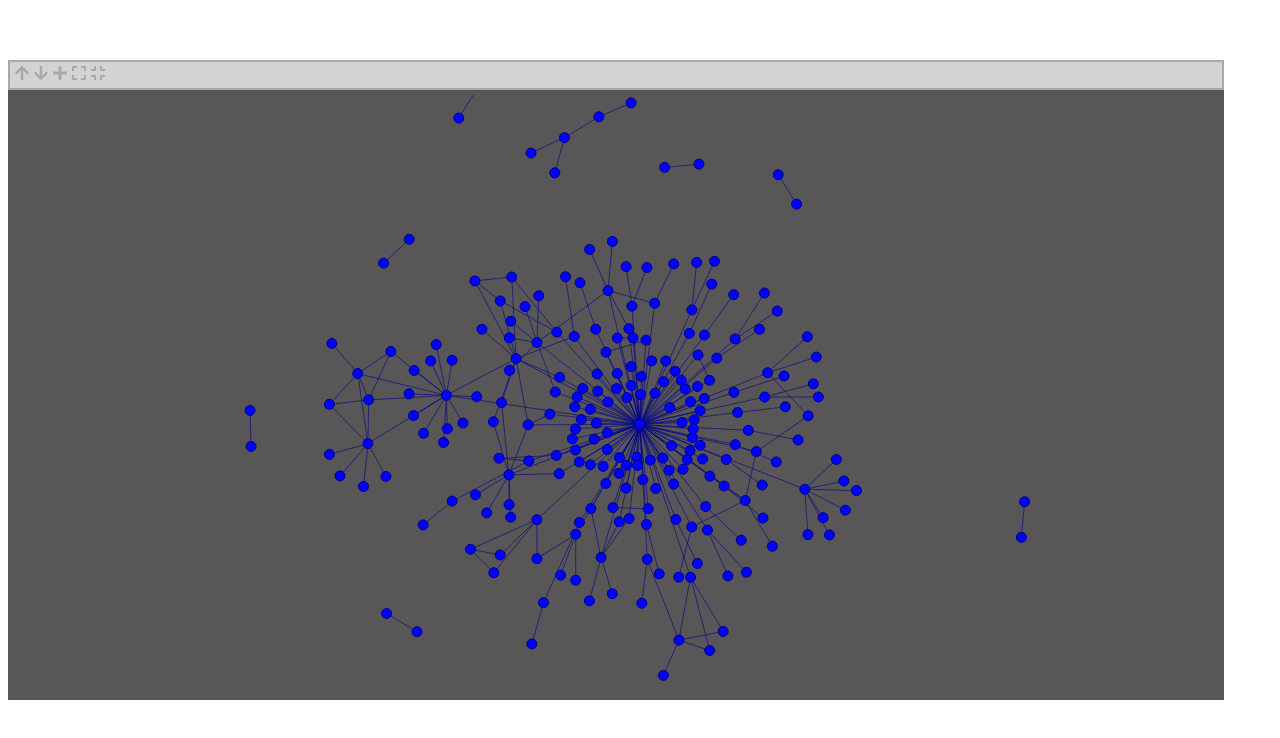
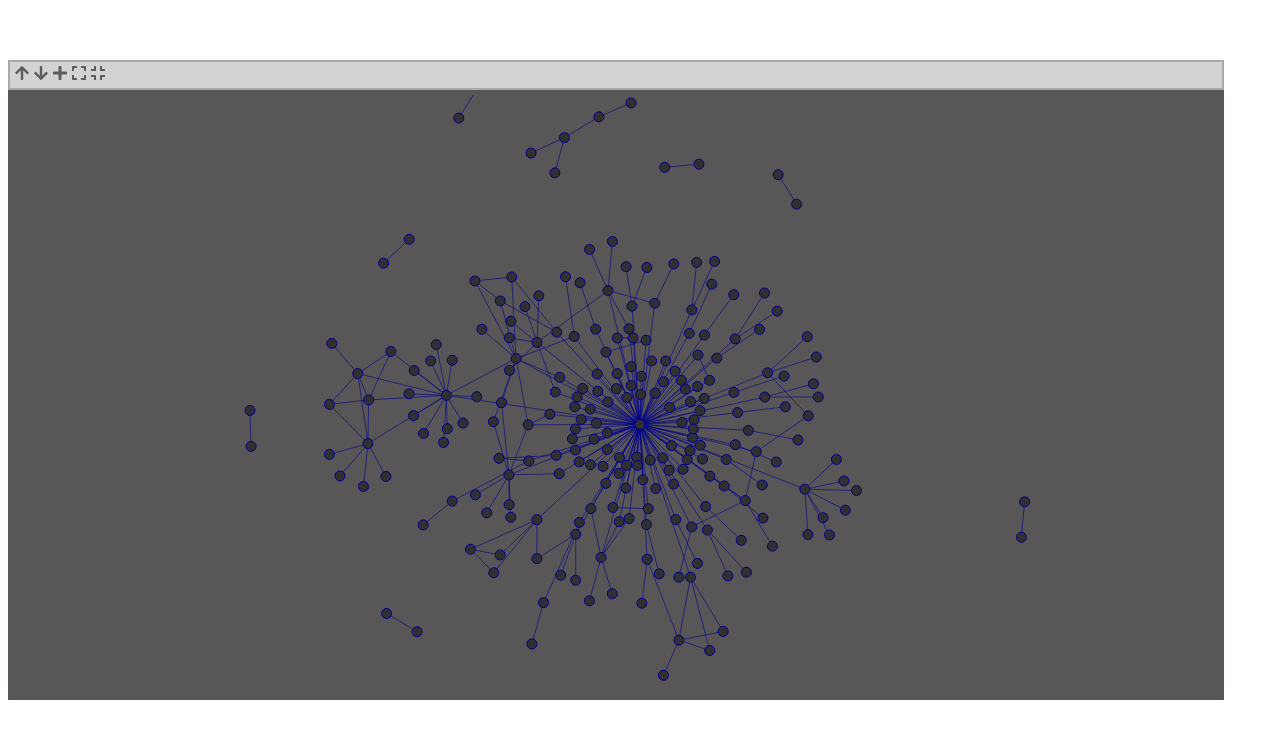
Before and after one commit to jhellier/vforce, a Vue app: page / in a window 1280 px wide. Shown: the top 738 px of the page. Built offline with nearby package versions, Linux system fonts and the light colour scheme.

Commit message:
New branch

```diff
--- a/src/components/VForce.vue
+++ b/src/components/VForce.vue
@@ -3,27 +3,27 @@
     <div id="controlBar">
           <div class="toggleElement">
             <span id="increaseStrength" @click="increaseStrength"  title="Click to increase strength">
-                <font-awesome-icon :icon="['fas','arrow-up']" transform="down-3" class="iconStyle" style="color: darkgrey"/>
+                <font-awesome-icon :icon="['fas','arrow-up']" transform="down-3" class="iconStyle" style="color: #5f5c5c"/>
             </span>
           </div>
           <div class="toggleElement">
             <span id="descreaseStrength" @click="decreaseStrength"  title="Click to decrease strength">
-                <font-awesome-icon :icon="['fas','arrow-down']" transform="down-3" class="iconStyle" style="color: darkgrey"/>
+                <font-awesome-icon :icon="['fas','arrow-down']" transform="down-3" class="iconStyle" style="color: #5f5c5c"/>
             </span>
           </div>
           <div class="toggleElement">
             <span id="addNode" @click="addNode"  title="Click to add node">
-                <font-awesome-icon :icon="['fas','plus']" transform="down-3" class="iconStyle" style="color: darkgrey"/>
+                <font-awesome-icon :icon="['fas','plus']" transform="down-3" class="iconStyle" style="color: #5f5c5c"/>
             </span>
           </div>
           <div class="toggleElement">
             <span id="zoomIn" @click="zoomIn"  title="Click to zoom in">
-                <font-awesome-icon :icon="['fas','expand']" transform="down-3" class="iconStyle" style="color: darkgrey"/>
+                <font-awesome-icon :icon="['fas','expand']" transform="down-3" class="iconStyle" style="color: #5f5c5c"/>
             </span>
           </div>
           <div class="toggleElement">
             <span id="zoomOut" @click="zoomOut"  title="Click to zoom out">
-                <font-awesome-icon :icon="['fas','compress']" transform="down-3" class="iconStyle" style="color: darkgrey"/>
+                <font-awesome-icon :icon="['fas','compress']" transform="down-3" class="iconStyle" style="color: #5f5c5c"/>
             </span>
           </div>
 
@@ -43,7 +43,7 @@
     2. Itemize force control types and add control widgets
     3. Deal with the placement of controls on the svg element so that they don't change with the zoom or pan
         They need to float over the svg.
-    4.
+    4.  Added branch to bug234
 */
 import * as d3 from "d3";
 import forceData from "../../public/data/trump.json";
@@ -281,10 +281,16 @@ export default {
         .append("circle")
         .attr("r", that.radius)
         .attr("fill", function(d) {
-          return 'blue';
+          return '#303030';
         })
         .style('stroke','darkblue')
         .style('stroke-width',1)
+        .on('mouseover', function(d) {
+          d3.select(this).attr('fill','red')
+        })
+        .on('mouseout', function(d) {
+          d3.select(this).attr('fill','#303030')
+        })
         .call(
           d3
             .drag()
```
